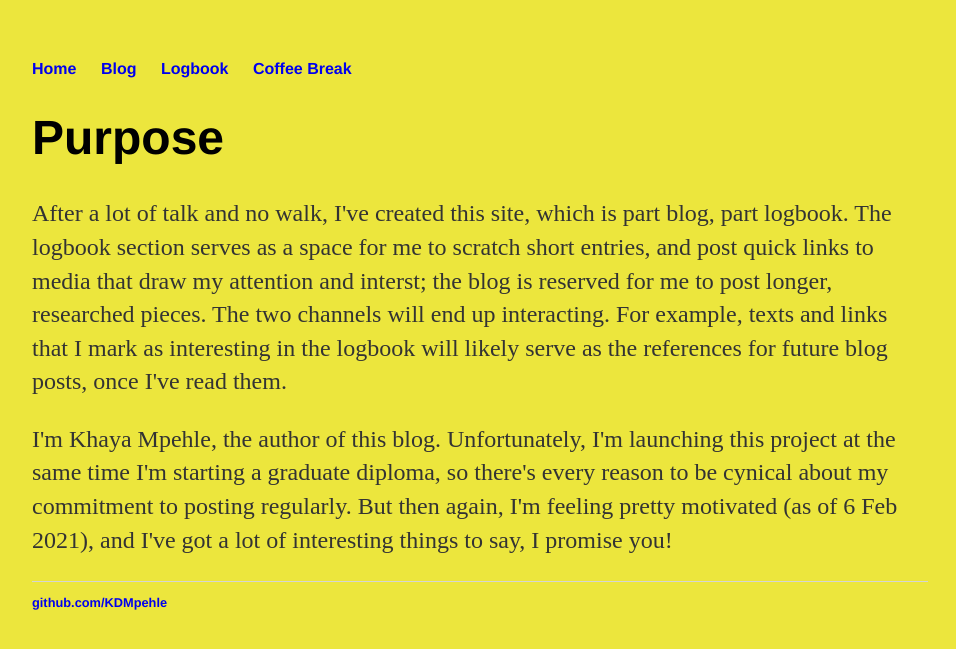
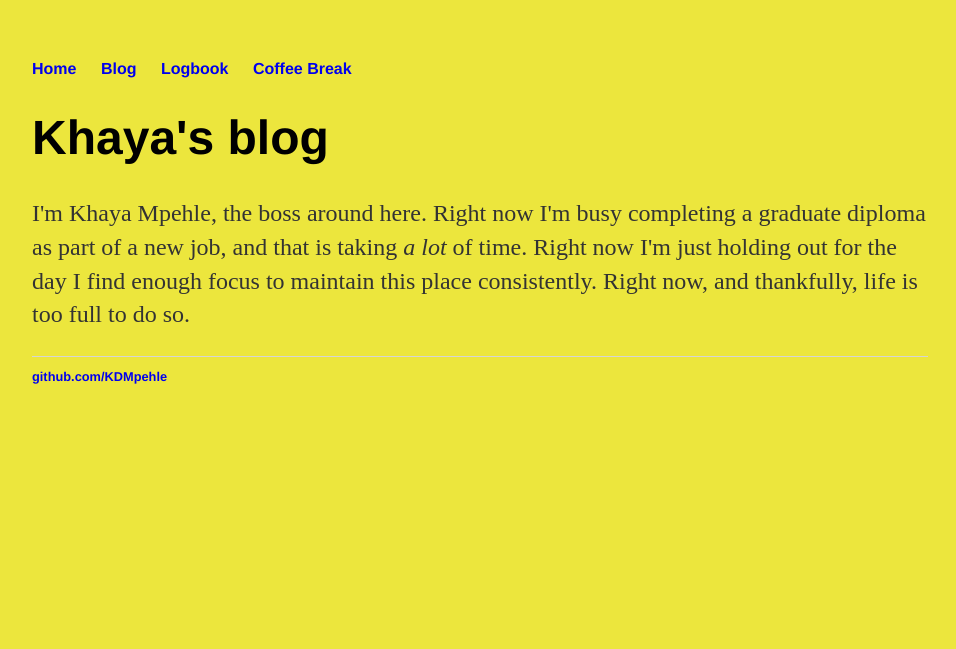
Before and after one commit to KDMpehle/KDMpehle.github.io, a Jekyll site: the page built from index.html, in a window 1280 px wide. Shown: the top 649 px of the page, without its empty margins (160-1116 px from the left). Built offline with Jekyll 4.4.1, drawn with Linux system fonts in a browser that asks for light colours.

Commit message:
Update index.html

```diff
--- a/index.html
+++ b/index.html
@@ -2,7 +2,8 @@
 layout: default
 ---
 <div class="blurb">
-	<h1>Purpose</h1>
-	<p>After a lot of talk and no walk, I've created this site, which is part blog, part logbook. The logbook section serves as a space for me to scratch short entries, and post quick links to media that draw my attention and interst; the blog is reserved for me to post longer, researched pieces. The two channels will end up interacting. For example, texts and links that I mark as interesting in the logbook will likely serve as the references for future blog posts, once I've read them.</p>
-<p> I'm Khaya Mpehle, the author of this blog. Unfortunately, I'm launching this project at the same time I'm starting a graduate diploma, so there's every reason to be cynical about my commitment to posting regularly. But then again, I'm feeling pretty motivated (as of 6 Feb 2021), and  I've got a lot of interesting things to say, I promise you! </p>
+	<h1>Khaya's blog</h1>
+	<p> I'm Khaya Mpehle, the boss around here. Right now I'm busy completing a graduate diploma as part of a new job, and that is taking <i> a lot</i>
+	of time. Right now I'm just holding out for the day I find enough focus to maintain this place consistently. Right now, and thankfully,
+	life is too full to do so.  </p>
 </div>
```
